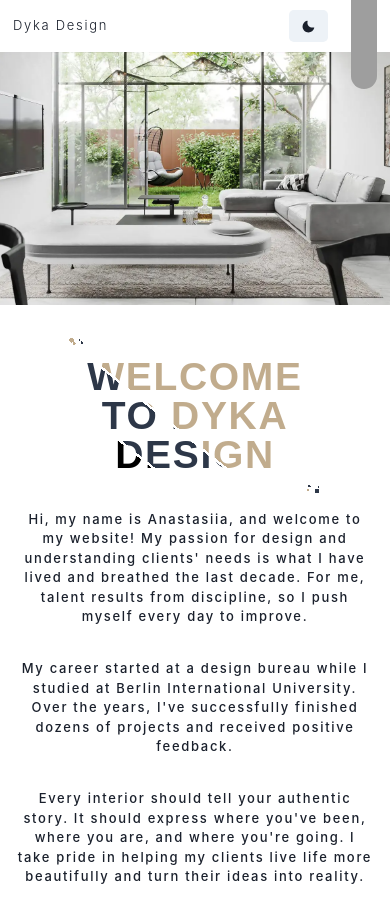
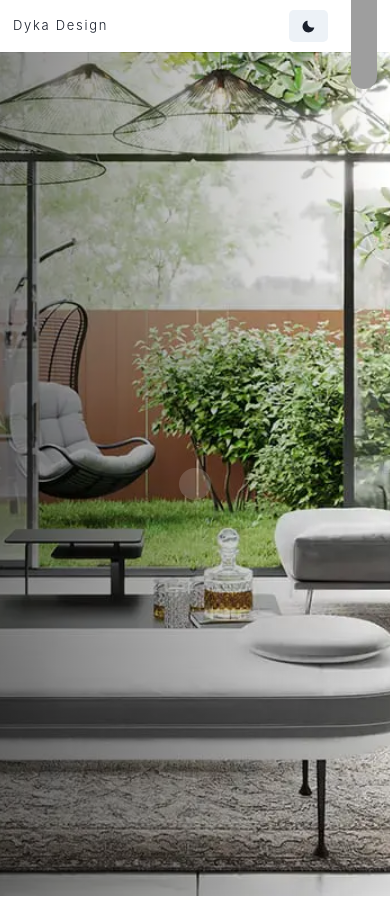
Before and after one commit to scare-destiny/dyka.design, a React (Create React App) app: page / in a window 390 px wide. Shown: the top 898 px of the page. Built offline with nearby package versions, Linux system fonts and the light colour scheme; grey boxes are pictures that could not be loaded.

Commit message:
switcher hero to background image

```diff
--- a/src/App.js
+++ b/src/App.js
@@ -1,6 +1,6 @@
 import React from 'react'
 import {
-	Hero,
+	BackgroundImage,
 	About,
 	Gallery,
 	Testimonials,
@@ -8,13 +8,14 @@ import {
 	Navbar,
 } from './containers'
 import './App.css'
+import image from './assets/heroimage.webp'
 
 // У Скрол вселяється демон після візиту commercial (через ту галерею зі скролом)
 const App = () => {
 	return (
 		<div>
 			<Navbar />
-			<Hero />
+			<BackgroundImage image={image} backgroundPosition={'center center'} />
 			<About />
 			<Gallery />
 			<Testimonials />
--- a/src/containers/hero/Hero.js
+++ /dev/null
@@ -1,8 +0,0 @@
-import React from "react";
-import "./hero.css";
-
-const Hero = () => {
-  return <div className="dyka__hero"></div>;
-};
-
-export default Hero;
--- a/src/containers/hero/hero.css
+++ /dev/null
@@ -1,21 +0,0 @@
-.dyka__hero  {
-	background-image: url('../../assets/heroimage.webp');
-	background-repeat: no-repeat;
-	background-size: cover;
-	background-position: center;
-
-	height: 60vh;
-
-}
-@media screen and (max-width: 1000px) {
-	.dyka__hero {
-		background-size: cover;
-	}
-}
-
-@media screen and (max-width: 450px) {
-	.dyka__hero {
-		height: 30vh;
-		background-size: cover;
-	}
-}
--- a/src/containers/index.js
+++ b/src/containers/index.js
@@ -1,5 +1,4 @@
 export { default as Navbar } from './navbar/Navbar'
-export { default as Hero } from './hero/Hero'
 export { default as About } from './about/About'
 export { default as Gallery } from './gallery/Gallery'
 export { default as Footer } from './footer/Footer'
```
